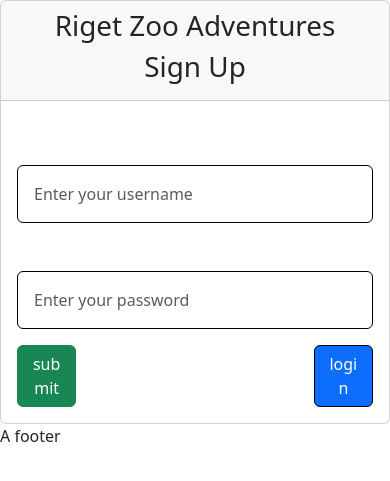
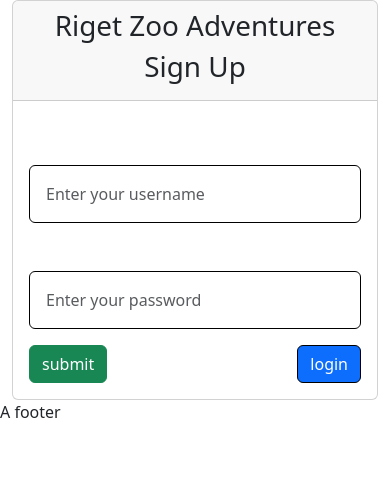
Before and after one commit to Occupational-Specialism-Team-Project/rza-past-exam-project, a PHP site: page /sign_up.php in a window 390 px wide. Shown: the part 24-505 px from the top of the page. Run offline with PHP 8.4, Linux system fonts and the light colour scheme.

Commit message:
Update card with proper and responsive layout

```diff
--- a/src/sign_up.php
+++ b/src/sign_up.php
@@ -48,6 +48,9 @@ include_once "include/base.php";
 
 
 
+<div class="container-fluid">
+    <div class="row">
+        <div class="col-md-4 mx-auto">
             <div class="card" style="width: 100%">
                 <form method = "post" >
                     <div class="card-header">
@@ -55,12 +58,15 @@ include_once "include/base.php";
                         <h1 class="text-center card-title">Sign Up</h1>
                     </div>
                     <div class="card-body">
-            <input name ="username" type="text" class=" form-control mt-5 p-3 account-input card-input "  placeholder="Enter your username" require>
+                        <input name ="username" type="text" class=" form-control mt-5 p-3 account-input card-input"  placeholder="Enter your username" require>
                         <input name="password" type="password" class=" form-control mt-5 p-3 account-input card-input " placeholder="Enter your password" require>
-            <button type="submit" name="login" class="mt-3 mx-auto col-2 rounded btn btn-success card-button">submit</button>
-            <a href='login.php'><button type="button" class="mt-3 mx-auto col-2 rounded login-signup-button btn btn-primary card-button">login</button></a>
+                        <button type="submit" name="login" class="mt-3 mx-auto btn btn-success">submit</button>
+                        <a href='login.php'><button type="button" class="mt-3 mx-auto login-signup-button btn btn-primary">login</button></a>
                     </div>
                 </form>
             </div>
+        </div>
+    </div>
+</div>
 
 <?php include_once "include/footer.php";?>
```
Lines whose indentation alone changed are shown as unchanged.
